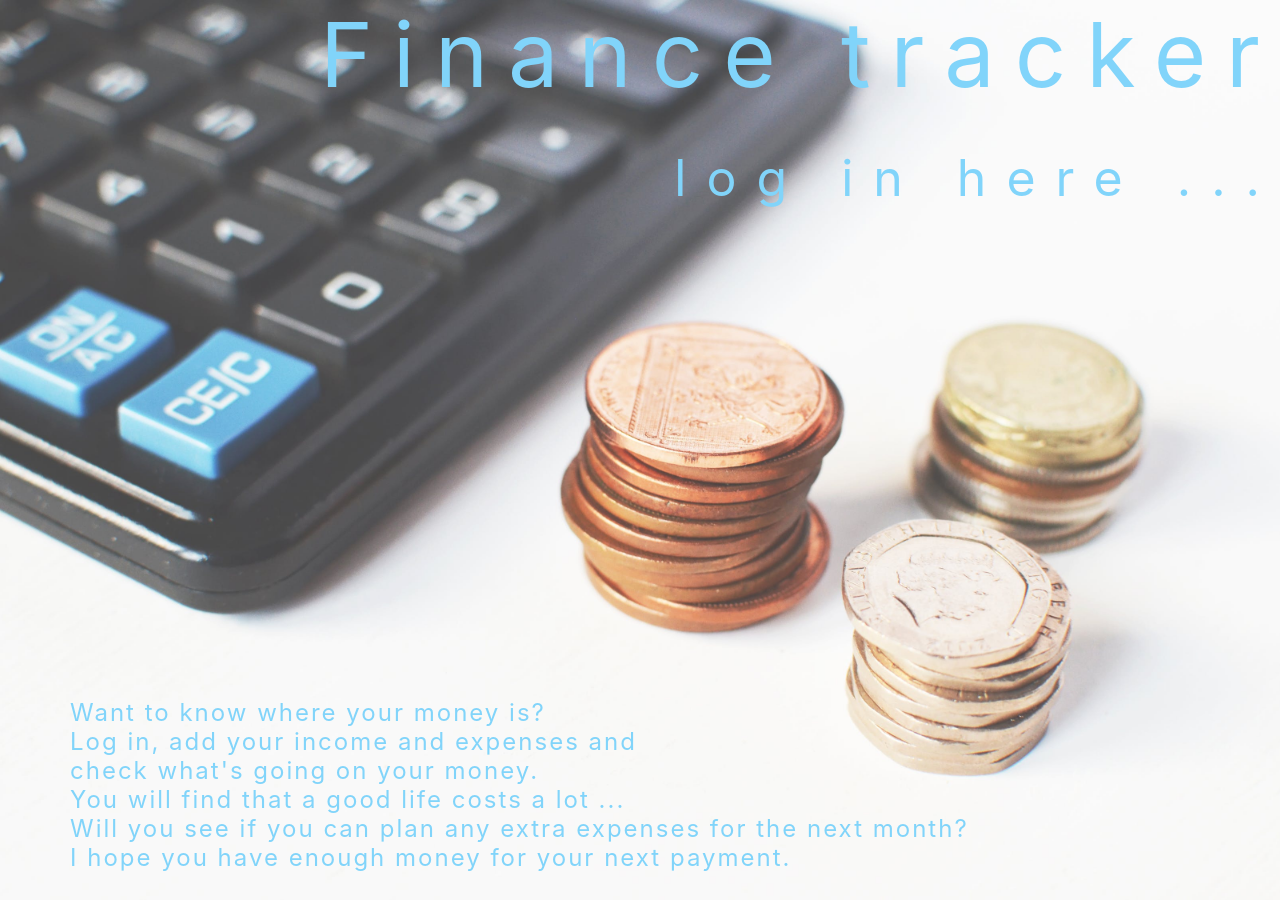
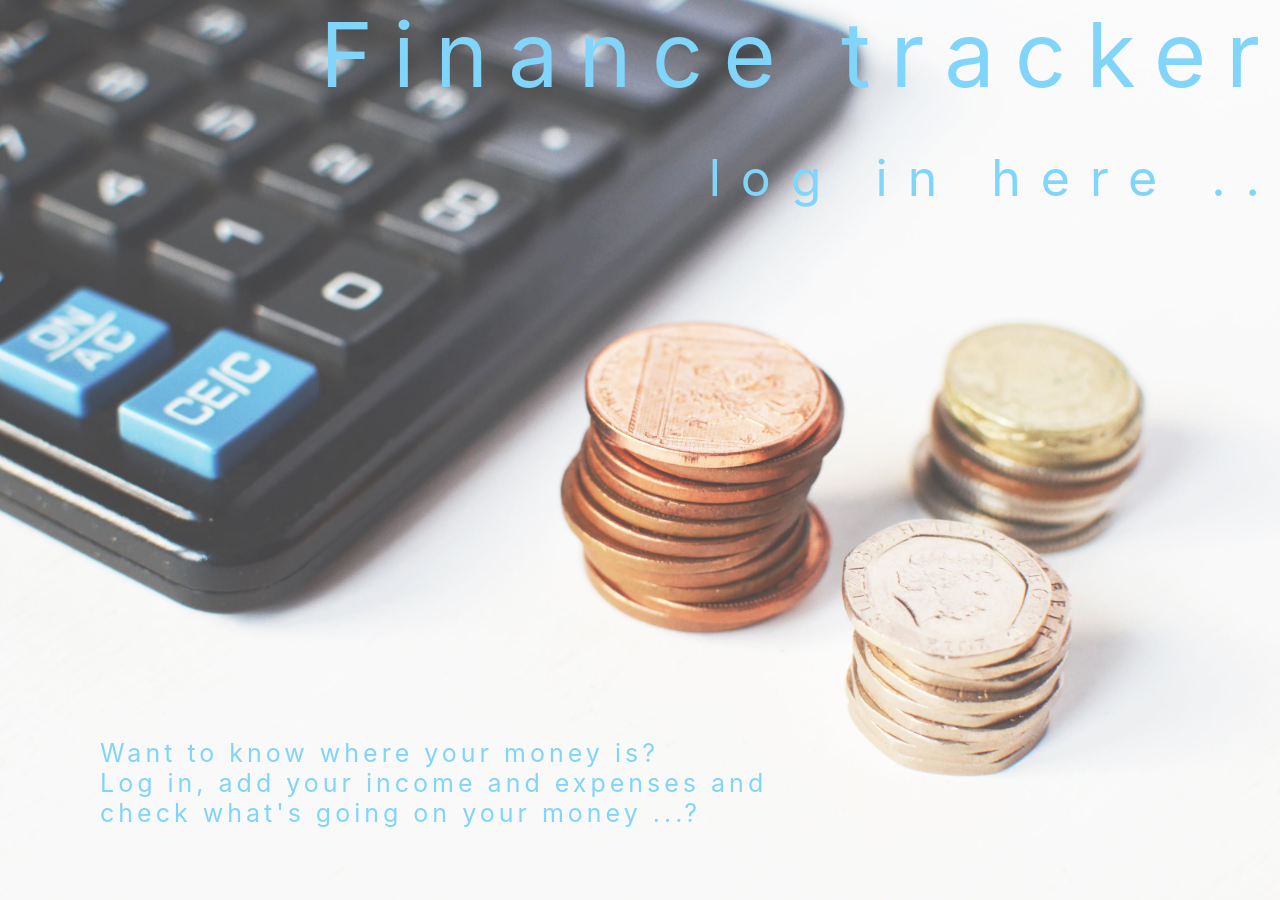
Before and after one commit to darek-giza/financetrackerclient, a React (Create React App) app: page / in a window 1280 px wide. Built offline with nearby package versions, Linux system fonts and the light colour scheme.

Commit message:
change text filds

```diff
--- a/src/Home.js
+++ b/src/Home.js
@@ -24,10 +24,10 @@ const styles = {
   description:{
     fontSize:'10px',
     textAlign:'left',
-    letterSpacing:'2px',
-    fontSize:'24px',
+    letterSpacing:'4px',
+    fontSize:'25px',
     marginBottom:'100px',
-    padding:'480px 0px 0px 70px '
+    padding:'520px 0px 0px 100px '
 
   }
 };
@@ -38,15 +38,12 @@ class Home extends Component {
     return (
       <div className={classes.intro}>
             <span>Finance tracker</span><br/>
-            <a><Link href="/signin" className={classes.button} color="primary">Log in here ... </Link></a>
+            <a><Link href="/signin" className={classes.button} color="primary">Log in here ..</Link></a>
                   <br/>
             <div className={classes.description}>
                       Want to know where your money is?<br/>
                       Log in, add your income and expenses and <br/>
-                      check what's going on your money.<br/>
-                      You will find that a good life costs a lot ...<br/>
-                      Will you see if you can plan any extra expenses for the next month?<br/>
-                      I hope you have enough money for your next payment.
+                      check what's going on your money ...?<br/>
             </div>
       </div>
     )
```
